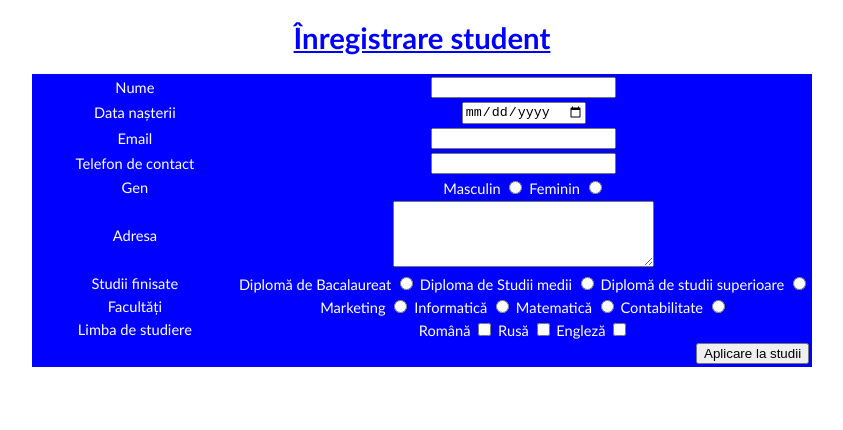
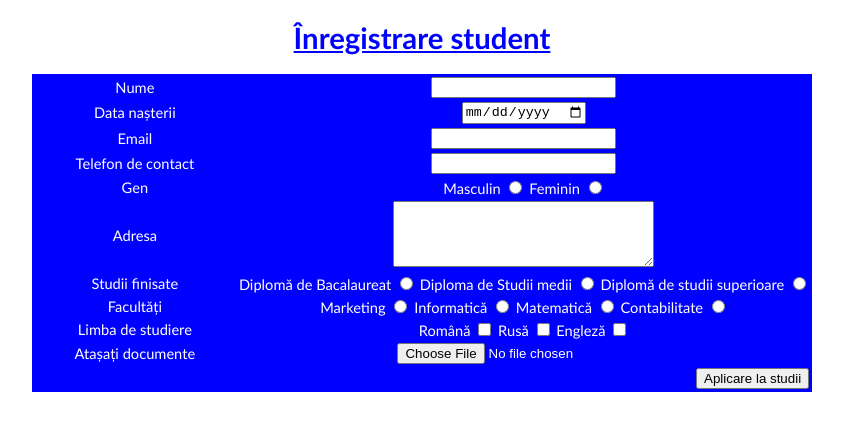
Before and after one commit to anaromanciuc/gitcommit, a plain HTML site: page inregistrare.html in a window 1280 px wide. Shown: the whole page, without its empty margins (218-1061 px from the left). Drawn offline with Linux system fonts and the light colour scheme.

Commit message:
am adaugat linia "atasati documente"

```diff
--- a/inregistrare.html
+++ b/inregistrare.html
@@ -83,6 +83,12 @@
                 </td>
             </tr>
             <tr>
+                <td>Atașați documente</td>
+                <td>
+                    <input type="file" name="" id="act">
+                </td>
+            </tr>
+            <tr>
                 <td colspan="2" align="right">
                     <input type="submit" value="Aplicare la studii">
                 </td>
```
